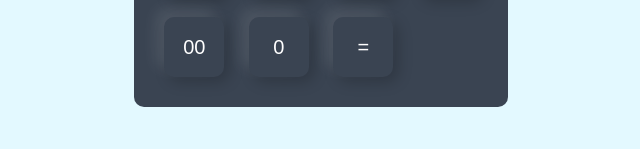
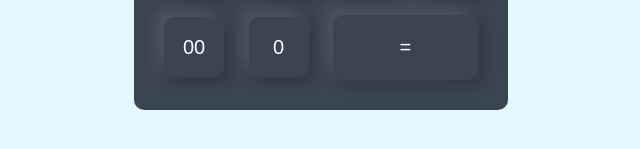
Before and after one commit to Ashishtorq/MathMate, a plain HTML site: page index.html in a window 1280 px wide. Shown: the part 573-722 px from the top of the page, 319-959 px from the left. Drawn offline with Linux system fonts and the light colour scheme.

Commit message:
new button setup

```diff
--- a/index.html
+++ b/index.html
@@ -41,10 +41,10 @@
                     <input type="button" value="3">
                     <input type="button" value="+">
                 </div>
-                <div>
+                <div class="result">
                     <input type="button" value="00">
                     <input type="button" value="0">
-                    <input type="button" value="=" class="equal">
+                    <input class="equal" type="button" value="=">
                 </div>
             </form>
         </div>
--- a/style.css
+++ b/style.css
@@ -12,6 +12,7 @@
     display: flex;
     align-items: center;
     justify-content: center;
+
 }
 .calculator{
     background: #3a4452;
@@ -41,6 +42,7 @@ form .display input{
     font-size: 45px;
     box-shadow: none;
 }
-form input .equal{
-   width: 145px;
+.result .equal {
+    width: 145px;
+    height: 65px;
 }
```
